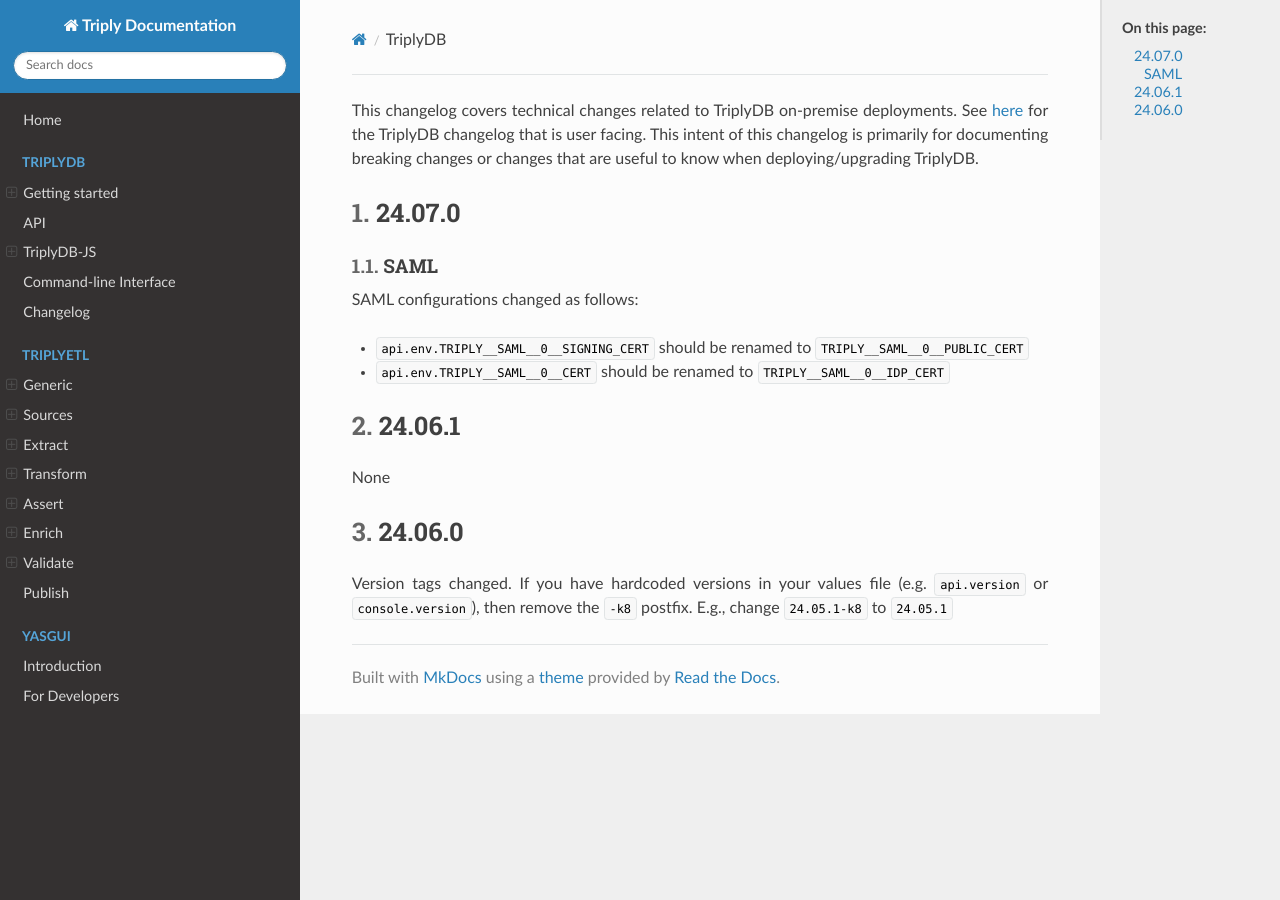
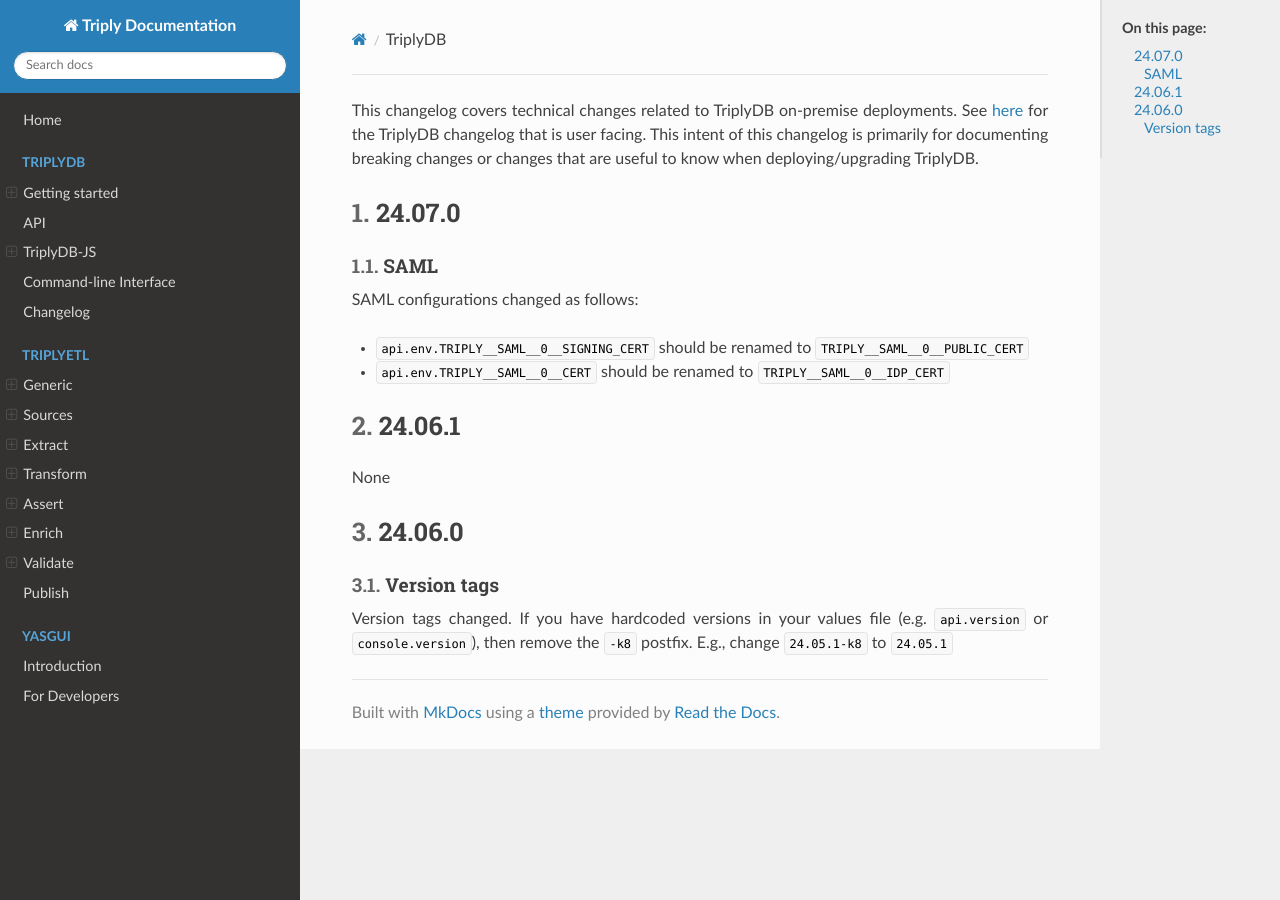
Before and after one commit to TriplyDB/Documentation, an MkDocs documentation site: the page built from docs/triplydb-technical-changelog/index.md, in a window 1280 px wide. Built offline with MkDocs 1.6.1, drawn with Linux system fonts in a browser that asks for light colours.

Commit message:
Include header

```diff
--- a/docs/triplydb-technical-changelog/index.md
+++ b/docs/triplydb-technical-changelog/index.md
@@ -23,5 +23,7 @@
 
 ## 24.06.0 {#24.06.0}
 
+### Version tags
+
 Version tags changed. If you have hardcoded versions in your values file (e.g. `api.version` or `console.version`), then remove the `-k8` postfix.
 E.g., change `24.05.1-k8` to `24.05.1`
```
